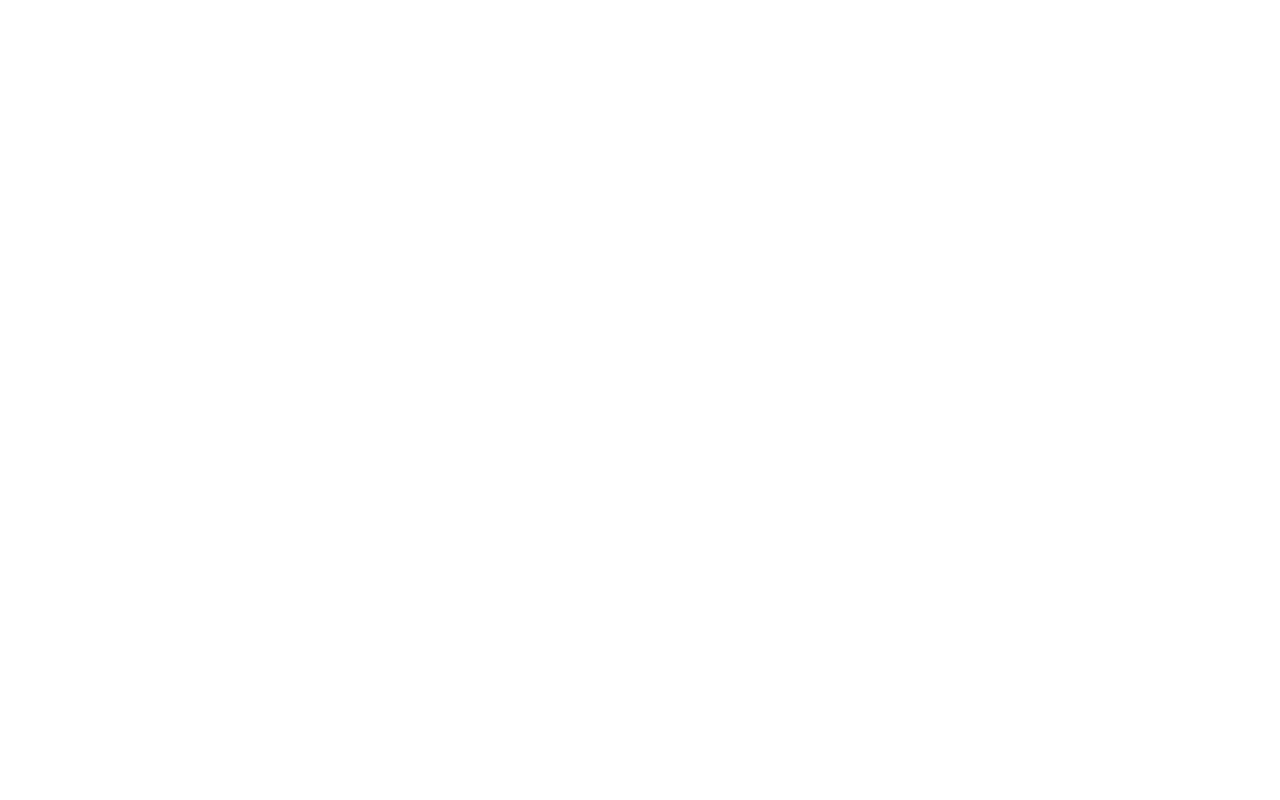
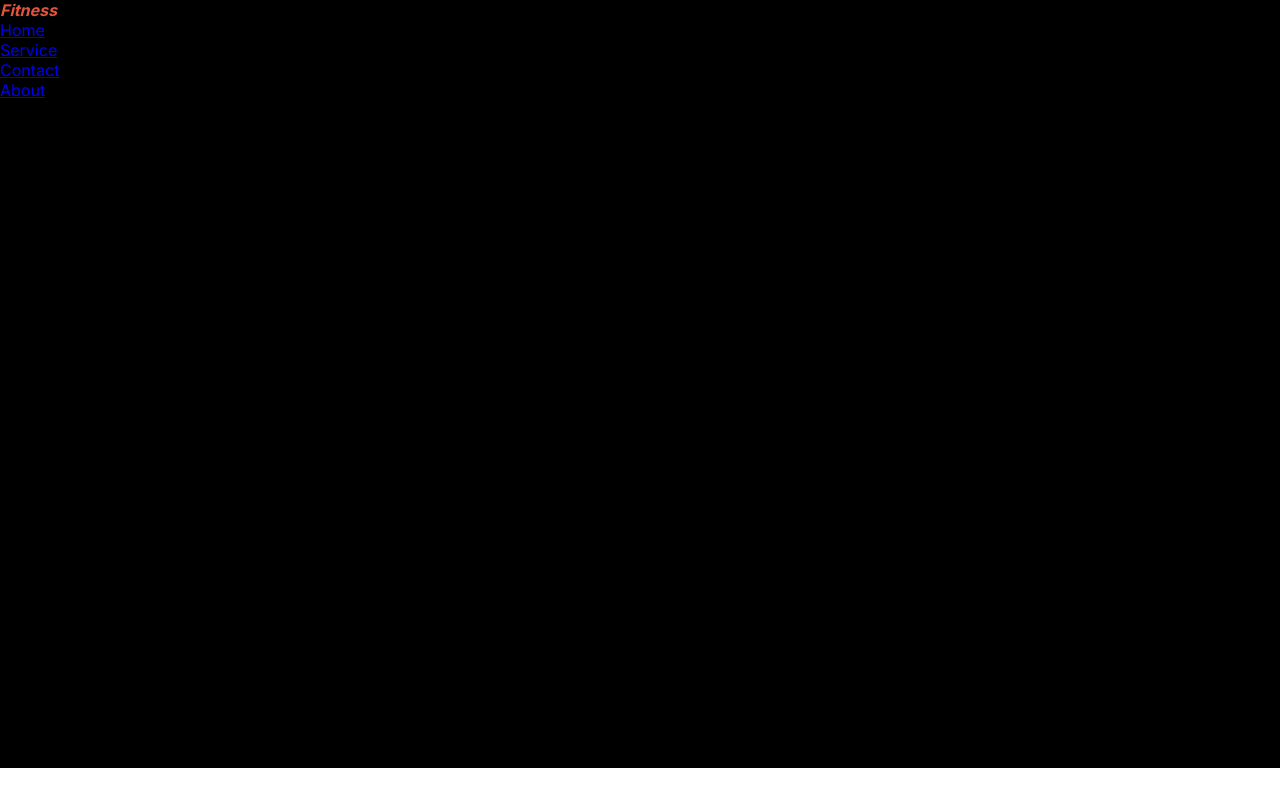
Before and after one commit to githubroycode/assignment2-fitness, a plain HTML site: page index.html in a window 1280 px wide. Drawn offline with Linux system fonts and the light colour scheme.

Commit message:
font added and navbar added

```diff
--- a/index.html
+++ b/index.html
@@ -1,11 +1,28 @@
 <!DOCTYPE html>
 <html lang="en">
+
 <head>
     <meta charset="UTF-8">
     <meta name="viewport" content="width=device-width, initial-scale=1.0">
     <title>Fitness</title>
+    <link rel="stylesheet" href="styles/style.css">
 </head>
+
 <body>
+    <header class="top-part">
+        <!-- Navbar -->
+        <nav>
+            <div class="logo-name">Fitness</div>
+            <div>
+                <ul>
+                    <li><a href="#">Home</a></li>
+                    <li><a href="#">Service</a></li>
+                    <li><a href="#">Contact</a></li>
+                    <li><a href="#">About</a></li>
+                </ul>
+            </div>
+        </nav>
+    </header>
+</body>
 
-</body>
 </html>
--- a/styles/style.css
+++ b/styles/style.css
@@ -0,0 +1,24 @@
+@import url('https://fonts.googleapis.com/css2?family=Satisfy&display=swap');
+/* font-family: "Satisfy" ;
+    font-weight: 400;
+    font-style: normal; */
+
+@import url('https://fonts.googleapis.com/css2?family=Inter:wght@100..900&display=swap');
+/* font-family: "Inter", sans-serif;*/
+*{
+    margin: 0;
+    padding: 0;
+    font-family: "Inter", sans-serif;
+}
+.top-part{
+    width: 100%;
+    height: 768px;
+    background-color: black;
+}
+/* navbar style */
+.logo-name{
+    font-optical-sizing: auto;
+    font-weight: 700;
+    color: rgb(230, 83, 60);
+    font-style: oblique;
+}
```
